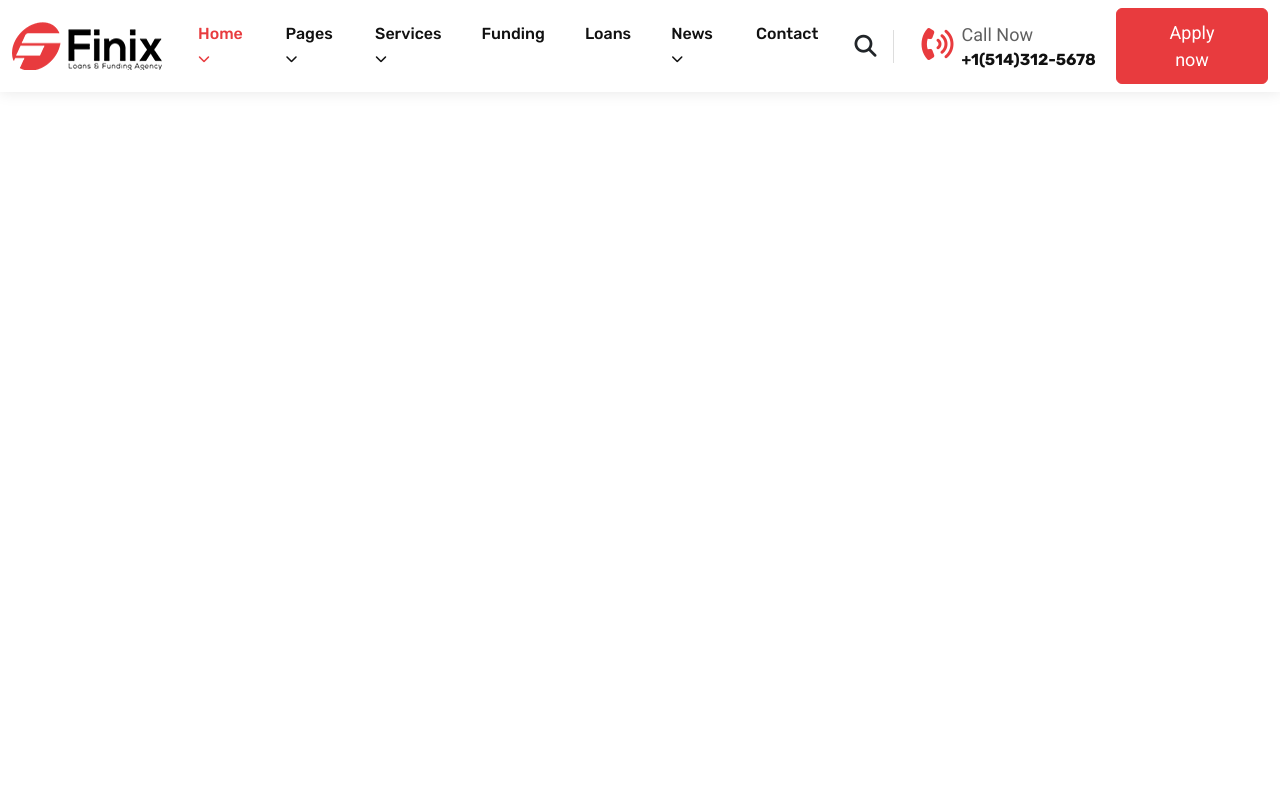
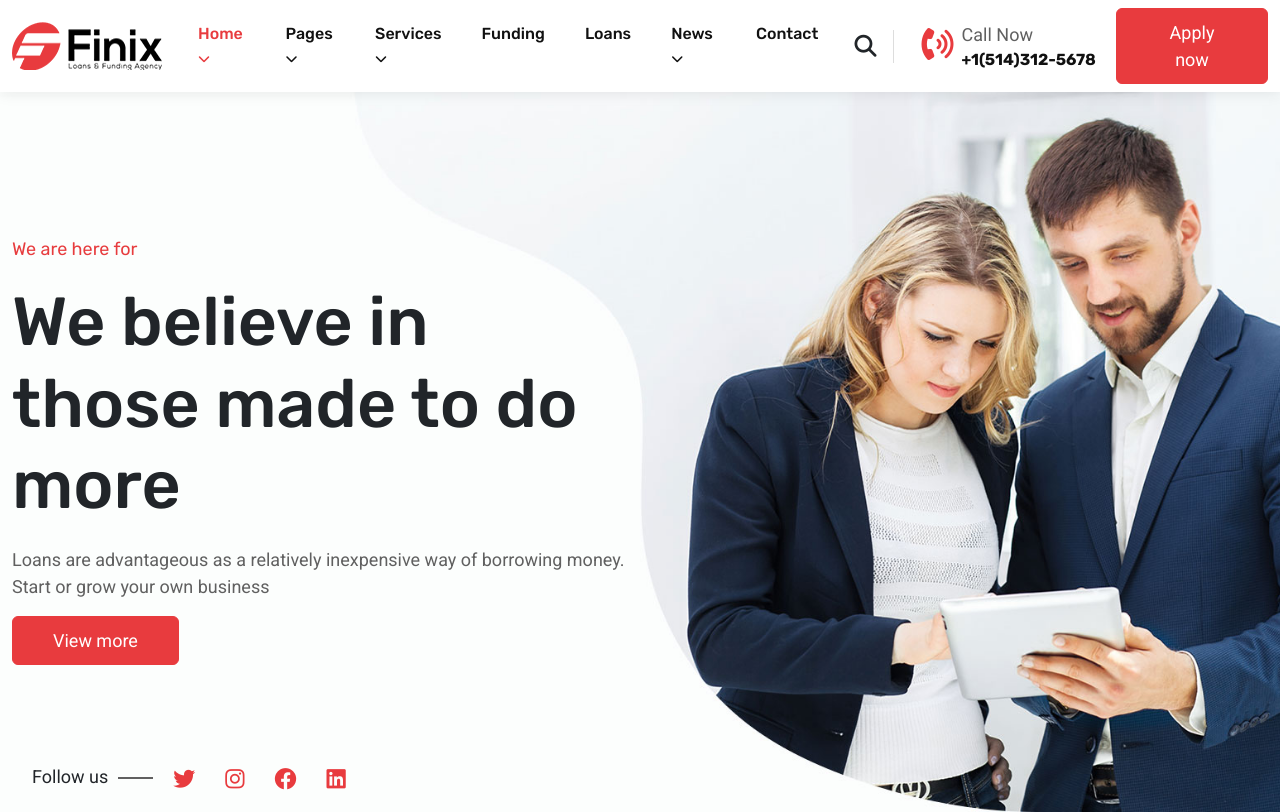
Before and after one commit to Nimala22/Finix, a plain HTML site: page index.html in a window 1280 px wide. Drawn offline with nearby package versions, Linux system fonts and the light colour scheme.

Commit message:
Slider section (Heroarea) design end -3rd commit

```diff
--- a/index.html
+++ b/index.html
@@ -139,7 +139,35 @@
     </nav>
     <!-- 01.header section end -->
 
-
+    <!-- 02. main-section start -->
+    <main>
+      <!-- 2.1 slider-section start -->
+      <section id="slider-section">
+        <div class="container-fluid">
+          <div class="row">
+            <div class="col-lg-6 slider-content-wrap">
+              <div class="slider-content">
+                <h6>We are here for</h6>
+                <h1>We believe in those made to do more</h1>
+                <p>Loans are advantageous as a relatively inexpensive way of borrowing money. Start or grow your own business</p>
+                <a href="#" class="btn btn-primary">View more</a>
+              </div>
+              <div class="header-social-icons">
+                <ul class="d-flex">
+                  <li> <span>Follow us</span> </li>
+                  <li> <a href="#"> <i class="fab fa-twitter"></i> </a> </li>
+                  <li> <a href="#"> <i class="fab fa-instagram"></i> </a> </li>
+                  <li> <a href="#"> <i class="fab fa-facebook"></i> </a> </li>
+                  <li> <a href="#"> <i class="fab fa-linkedin"></i> </a> </li>
+                </ul>
+              </div>
+            </div>
+          </div>
+        </div>
+      </section>
+      <!-- 2.1 slider-section end -->
+    </main>
+    <!-- 02. main-section end -->
 
 
     <!-- Bootstrap JavaScript Libraries -->
--- a/style.css
+++ b/style.css
@@ -166,3 +166,73 @@ ul.our-primary-menu li ul li a:hover{
   font-weight: 700;
   color: #111;
 }
+
+
+/*
+=========================================
+      2.1 slider section css
+=========================================
+*/
+#slider-section{
+  background: url("images/main-banner2.jpg");
+  background-repeat: no-repeat;
+  background-size: cover;
+  background-position: center center;
+  background-attachment: fixed;
+}
+
+.slider-content-wrap{
+  height: 90vh;
+  display: flex;
+  align-items: center;
+  position: relative;
+}
+
+.slider-content h6{
+  font-size: 18px;
+  font-weight: 400;
+  color: #e73c3e;
+}
+
+.slider-content h1{
+  font-size: 68px;
+  font-weight: 500;
+  margin: 20px 0;
+  line-height: 1.2;
+}
+
+.slider-content p{
+  font-size: 18px;
+  font-weight: 400;
+  color: #606060;
+}
+
+.header-social-icons{
+  position: absolute;
+  left: 0;
+  bottom: 0;
+}
+
+.header-social-icons ul li span{
+  font-size: 18px;
+  display: inline-block;
+  position: relative;
+  margin-right: 50px;
+}
+
+.header-social-icons ul li span::after{
+  content: "";
+  height: 2px;
+  background: #606060;
+  width: 35px;
+  position: absolute;
+  right: -45px;
+  top: 51%;
+}
+
+.header-social-icons ul li a{
+  font-size: 22px;
+  color: #E83B3E;
+  margin: 0 15px;
+  display: inline-block;
+}
```
